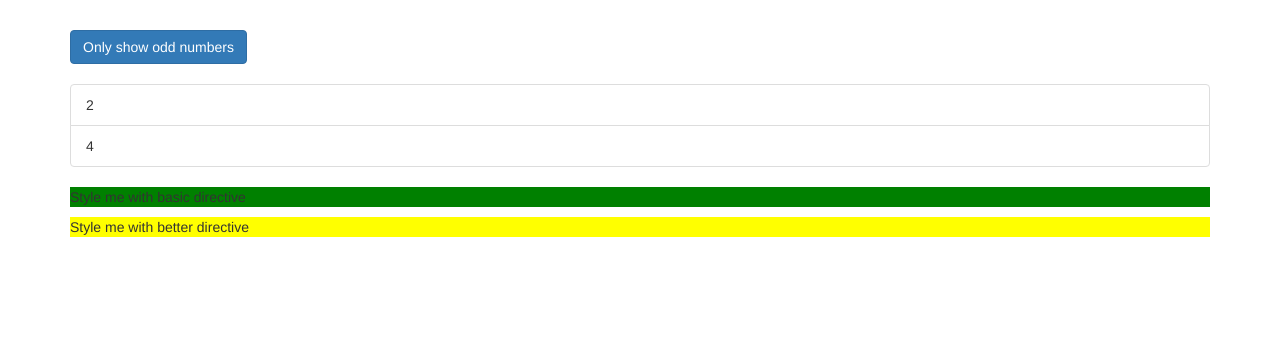
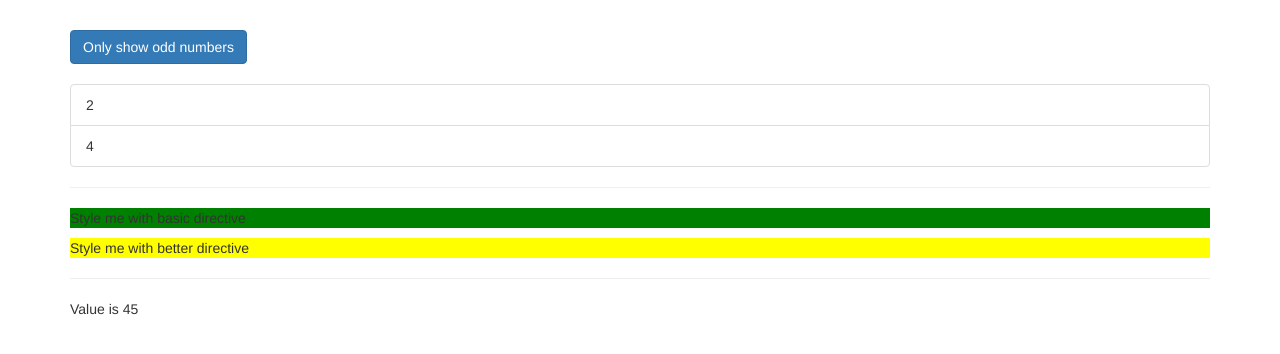
Before and after one commit to Saumil13/angular-playground, an Angular app in the folder directives-start/: page / in a window 1280 px wide. Shown: the top 354 px of the page. Built offline with nearby package versions, Linux system fonts and the light colour scheme.

Commit message:
ngSwitch example

```diff
--- a/directives-start/src/app/app.component.html
+++ b/directives-start/src/app/app.component.html
@@ -10,18 +10,42 @@
             {{number}}
           </li>
         </div>
-        <div *ngIf="!onlyOdd">
+        <div *appUnless="onlyOdd">
           <li class="list-group-item" *ngFor="let number of evenNumbers" [ngClass]="{odd: number % 2 !==0}"
             [ngStyle]="{backgroundColor: number %2 !==0 ? 'yellow':'transparent'}">
             {{number}}
           </li>
         </div>
+        <!-- <div *ngIf="!onlyOdd">
+          <li class="list-group-item" *ngFor="let number of evenNumbers" [ngClass]="{odd: number % 2 !==0}"
+            [ngStyle]="{backgroundColor: number %2 !==0 ? 'yellow':'transparent'}">
+            {{number}}
+          </li>
+        </div>
+        <hr>
+        <ng-template [ngIf]="!onlyOdd">
+          <div>
+            <li class="list-group-item" *ngFor="let number of evenNumbers" [ngClass]="{odd: number % 2 !==0}"
+              [ngStyle]="{backgroundColor: number %2 !==0 ? 'yellow':'transparent'}">
+              {{number}}
+            </li>
+          </div>
+        </ng-template> -->
       </ul>
       <ng-template [ngIf]="onlyOdd">
         <p>Only odd</p>
       </ng-template>
+      <hr>
       <p appBasicHighlight>Style me with basic directive</p>
       <p appBetterHighlight [defaultColor]="'yellow'" highlightColor="red">Style me with better directive</p>
+      <hr>
+      <div [ngSwitch]="value">
+        <p *ngSwitchCase="5">Value is 5</p>
+        <p *ngSwitchCase="15">Value is 15</p>
+        <p *ngSwitchCase="25">Value is 25</p>
+        <p *ngSwitchCase="35"> Value is 35</p>
+        <p *ngSwitchDefault>Value is 45</p>
+      </div>
     </div>
   </div>
 </div>
--- a/directives-start/src/app/app.component.ts
+++ b/directives-start/src/app/app.component.ts
@@ -9,4 +9,5 @@ export class AppComponent {
   oddNumbers = [1, 3, 5];
   evenNumbers = [2, 4];
   onlyOdd = false;
+  value = 52;
 }
--- a/directives-start/src/app/app.module.ts
+++ b/directives-start/src/app/app.module.ts
@@ -6,12 +6,14 @@ import { FormsModule } from '@angular/forms';
 import { AppComponent } from './app.component';
 import { BasicHighlightDirective } from './basic-highlight/basic-highlight.directive';
 import { BetterHighlightDirective } from './better-highlight/better-highlight.directive';
+import { UnlessDirective } from './unless/unless.directive';
 
 @NgModule({
   declarations: [
     AppComponent,
     BasicHighlightDirective,
-    BetterHighlightDirective
+    BetterHighlightDirective,
+    UnlessDirective
   ],
   imports: [
     BrowserModule,
--- /dev/null
+++ b/directives-start/src/app/unless/unless.directive.ts
@@ -0,0 +1,18 @@
+import { Directive, Input, TemplateRef, ViewContainerRef } from '@angular/core';
+
+@Directive({
+  selector: '[appUnless]'
+})
+export class UnlessDirective {
+
+  @Input() set appUnless(condition: Boolean) {
+    if (!condition) {
+      this.vcRef.createEmbeddedView(this.templemntRef);
+    } else {
+      this.vcRef.clear();
+    }
+  }
+
+  constructor(private templemntRef: TemplateRef<any>, private vcRef: ViewContainerRef) { }
+
+}
```
